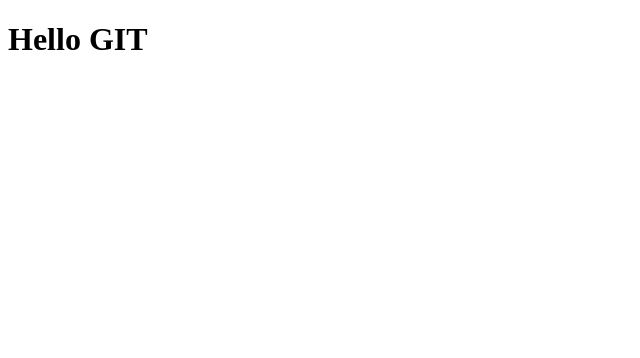
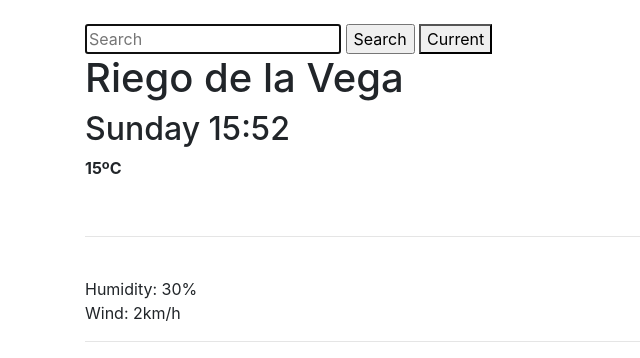
Before and after one commit to Martalore97/My--wireframe--weatherSheCodes, a plain HTML site: page index.html in a window 1280 px wide. Shown: the whole page, without its empty margins (0-640 px from the left). Drawn offline with nearby package versions, Linux system fonts and the light colour scheme.

Commit message:
Upload HTML wireframe weather

```diff
--- a/index.html
+++ b/index.html
@@ -1,13 +1,44 @@
 <!DOCTYPE html>
 <html lang="en">
   <head>
+    <script src="https://unpkg.com/axios/dist/axios.min.js"></script>
     <meta charset="UTF-8" />
     <meta http-equiv="X-UA-Compatible" content="IE=edge" />
     <meta name="viewport" content="width=device-width, initial-scale=1.0" />
-    <title>Document</title>
-    <link rel="stylesheet" href="style.css" />
+    <title>Wireframe| Weather App</title>
+    <link
+      rel="stylesheet"
+      href="https://cdn.jsdelivr.net/npm/bootstrap@4.3.1/dist/css/bootstrap.min.css"
+      integrity="sha384-ggOyR0iXCbMQv3Xipma34MD+dH/1fQ784/j6cY/iJTQUOhcWr7x9JvoRxT2MZw1T"
+      crossorigin="anonymous"
+    />
+    <link href="src/styles.css" rel="stylesheet" type="text/css" />
   </head>
   <body>
-    <h1>Hello GIT</h1>
+    <div class="container">
+      <br />
+      <form id="search-form">
+        <input
+          type="text"
+          placeholder="Search"
+          id="search-input"
+          autofocus="on"
+        />
+        <input type="submit" value="Search" />
+        <button id="temperature-description">Current</button>
+      </form id="temp-form">
+      <h1 id="city">Riego de la Vega</h1>
+      <h2 id="date">Sunday 15:52</h2>
+      <p id="temp"><strong>15ºC</strong></p>
+      <br />
+      <hr />
+      <br />
+      <div class="row">
+        <div class="col-9">Humidity: 30%</div>
+        <div class="col-9">Wind: 2km/h</div>
+      </div>
+      <hr />
+    </div>
+    <script src="src/index.js"></script>
   </body>
 </html>
```
